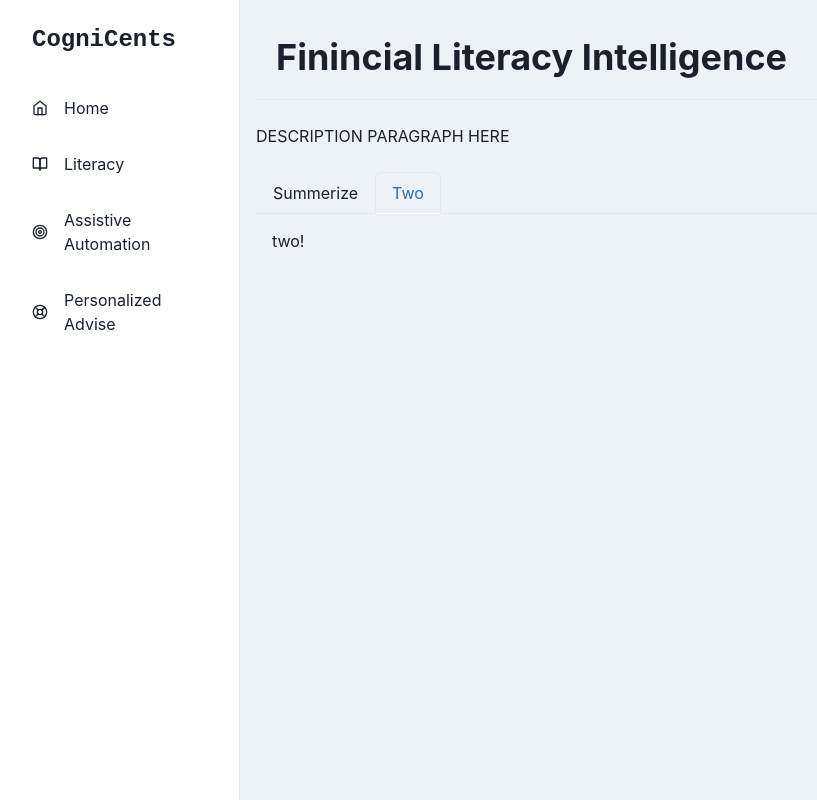
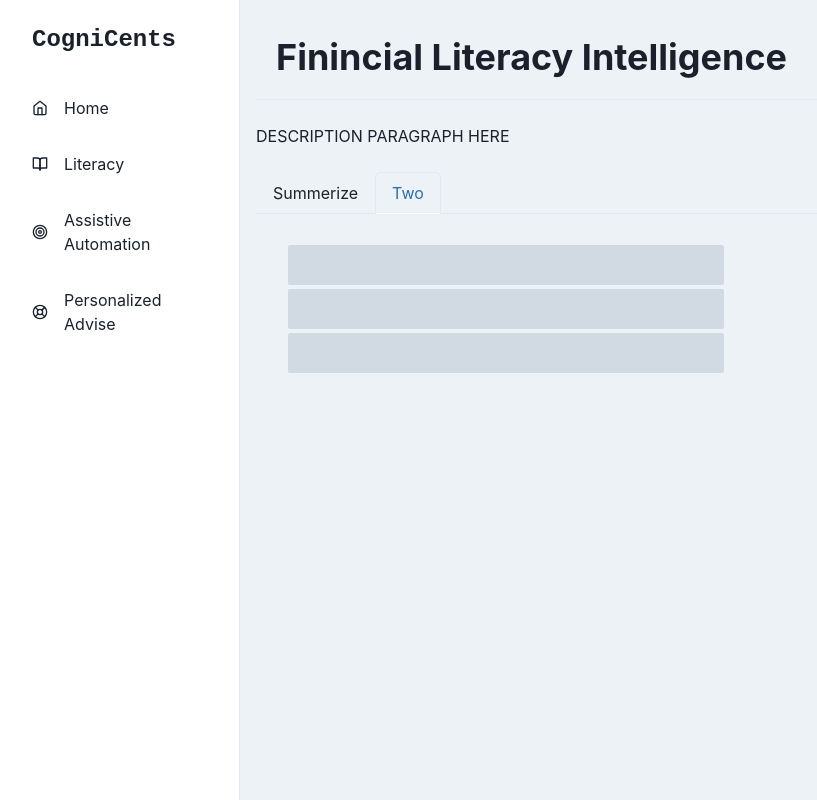
Before and after one commit to unapt/CogniCents, a Next.js app in the folder packages/frontend/: page /literacy in a window 1280 px wide. Both pictures are taken after a click on the tab "Two". Shown: the whole page, without its empty margins (0-817 px from the left). Built offline with nearby package versions, Linux system fonts and the light colour scheme.

Commit message:
adding articles to liticary area

```diff
--- a/packages/frontend/src/pages/literacy.tsx
+++ b/packages/frontend/src/pages/literacy.tsx
@@ -1,7 +1,8 @@
-import { Card, CardBody, Tabs, Textarea, Text, TabList, TabPanels, Tab, TabPanel, Divider, Heading, HStack, Stack, Image, CardFooter, ButtonGroup, Button, Center, VStack } from "@chakra-ui/react";
+import { Card, CardBody, Tabs, Textarea, Text, TabList, TabPanels, Tab, TabPanel, Divider, Heading, HStack, Stack, Image, CardFooter, ButtonGroup, Button, Center, VStack, SimpleGrid, Skeleton, Box } from "@chakra-ui/react";
 import { DarkModeSwitch } from "../components/DarkModeSwitch";
 import { SideBar } from "../components/SideBar";
 import { useState } from "react";
+import { TenqCard } from "../components/TenQCard";
 
 
 
@@ -12,6 +13,27 @@ const Literacy = () => {
     // code for calling backend
     const [loading, setLoading] = useState(false)
     const [text, setText] = useState("")
+    const [data, setData] = useState()
+    const [articlesLoading, setArticlesLoading] = useState(false)
+
+    function findDailyTenQs() {
+
+        const requestOptions = {
+            method: 'POST',
+            headers: { 'Content-Type': 'application/json' },
+            body: JSON.stringify({ message: text })
+        };
+
+        setArticlesLoading(true)
+        fetch("api/getArticles", requestOptions)
+            .then((res) => res.json())
+            .then((data) => setAnswer(data[0].articles))
+            .catch((err) => {
+                alert(err)
+            })
+            .finally(() => setArticlesLoading(false))
+
+    }
 
     const [answer, setAnswer] = useState("")
 
@@ -61,7 +83,42 @@ const Literacy = () => {
                                 <Text>{answer}</Text></> : null}
                         </TabPanel>
                         <TabPanel>
-                            <p>two!</p>
+                            <SimpleGrid columns={2} spacing={10}>
+                                <Stack padding={4} spacing={1}>
+                                    <Skeleton height='40px' isLoaded={articlesLoading}>
+                                        <Box>Hello World!</Box>
+                                    </Skeleton>
+                                    <Skeleton
+                                        height='40px'
+                                        isLoaded={articlesLoading}
+                                        bg='green.500'
+                                        color='white'
+                                        fadeDuration={1}
+                                    >
+                                        <Box>Hello React!</Box>
+                                    </Skeleton>
+                                    <Skeleton
+                                        height='40px'
+                                        isLoaded={articlesLoading}
+                                        fadeDuration={4}
+                                        bg='blue.500'
+                                        color='white'
+                                    >
+                                        <Box>Hello ChakraUI!</Box>
+                                    </Skeleton>
+                                </Stack>
+                                {data?.data.map((item, i) => (
+                                    <TenqCard
+                                        key={i}
+                                        title="hell0"
+                                        intro="sooogoood"
+                                        link="hello" />
+
+
+                                ))
+                                }
+                            </SimpleGrid>
+
                         </TabPanel>
                     </TabPanels>
                 </Tabs>
```
